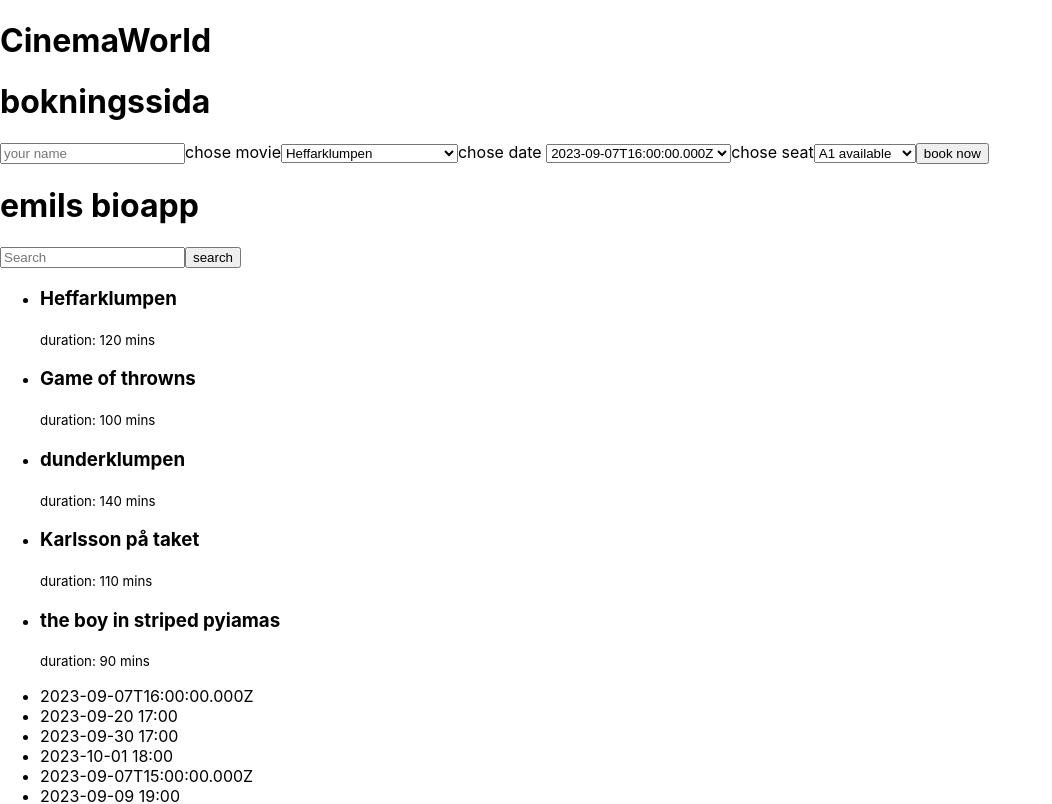
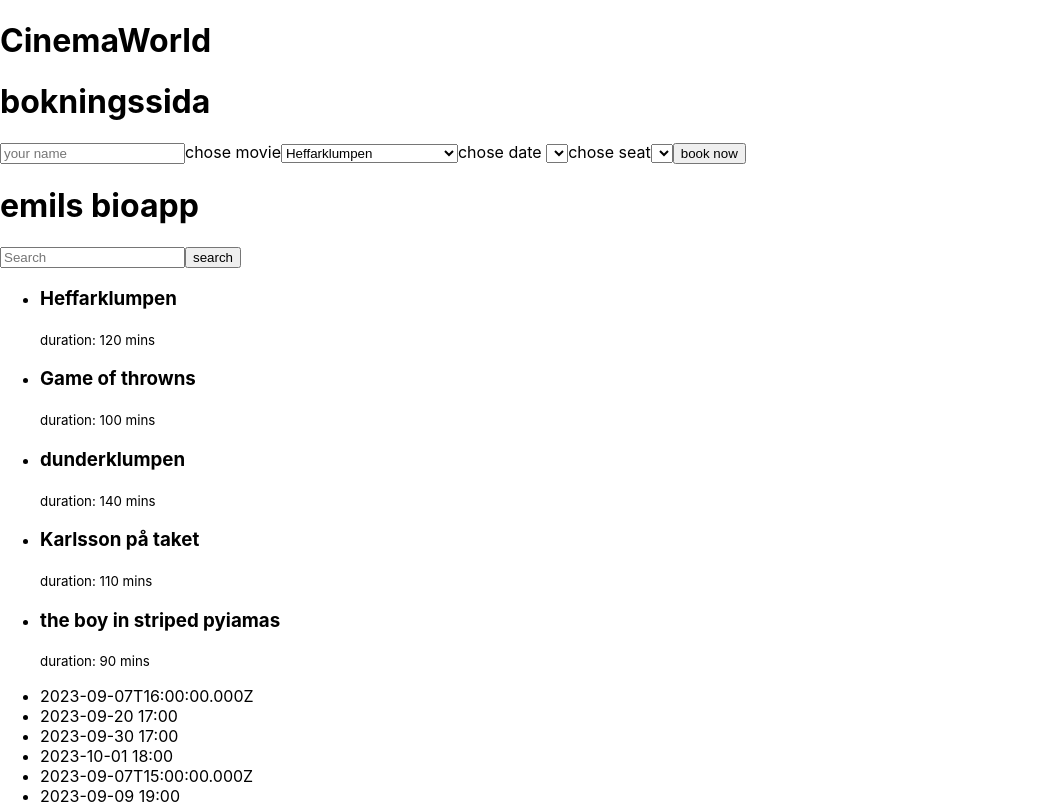
Before and after one commit to mailet01/case-7-react-cinema-booking, a React (Create React App) app in the folder cinema/: page /Booking in a window 1280 px wide. Shown: the top 804 px of the page, without its empty margins (0-1052 px from the left). Built offline with nearby package versions, Linux system fonts and the light colour scheme.

Commit message:
bookingpage

```diff
--- a/cinema/src/pages/Booking/Booking.jsx
+++ b/cinema/src/pages/Booking/Booking.jsx
@@ -12,7 +12,7 @@ alert("thank you for your booking")
 const handleMovieChange = (evt) => {
 console.log("movie changed")
 console.log("evt", evt.target.value)
- const movie = cinemaData.cinema.movies.find(movie => movie.title === "title")
+ const movie = cinemaData.cinema.movies.find(movie => movie.title === evt.target.value)
 console.log("någon klickade på en film");
  setSelectedMovie(movie)
 }
@@ -39,18 +39,13 @@ return (
 <label htmlFor="moviedate">chose date </label>
 
 <select name="movideate" id="moviedate" onChange={handleShowChange}>
-{cinemaData.cinema.movies.map(movie =>
-movie.shows.map(show => <option key={show.time} value={show.time}>{show.time}</option>
-    )
-    )}
+
+{selectedMovie.shows?.map(show => <option value="{show.time}">{show.time}</option> )}
 </select>
 <label htmlFor="movieseats">chose seat</label>
 <select name="movieseats" id="movieseats">
-{cinemaData.cinema.movies.map(movie =>
-movie.shows.map(show =>
-show.seats.map(seat => <option key={seat.seatNumber} value={seat.seatNumber}>{seat.seatNumber}{""} {seat.booked ? ("is booked") : ("available")} </option>
-    )
-    )
+{selectedMovie.shows?.map(show =>
+show.seats?.map(seat => <option value="{seat.seatNumber}">{seat.seatNumber}</option> )
     )}
 </select>
 <button onClick={handleClick}>book now</button>
```
